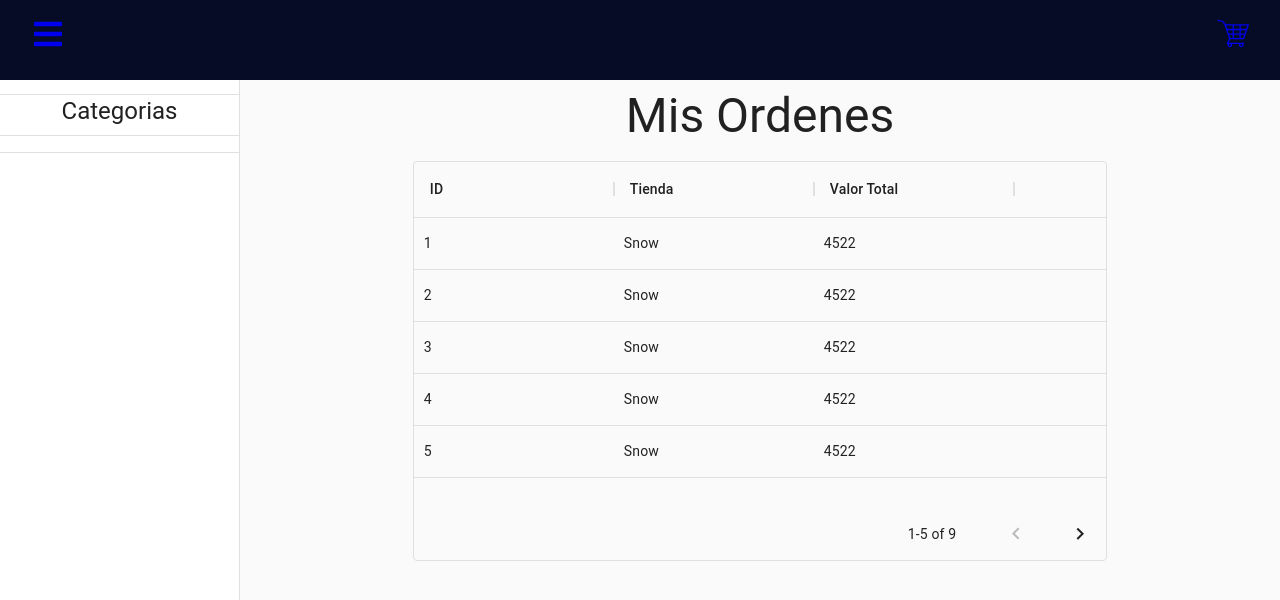
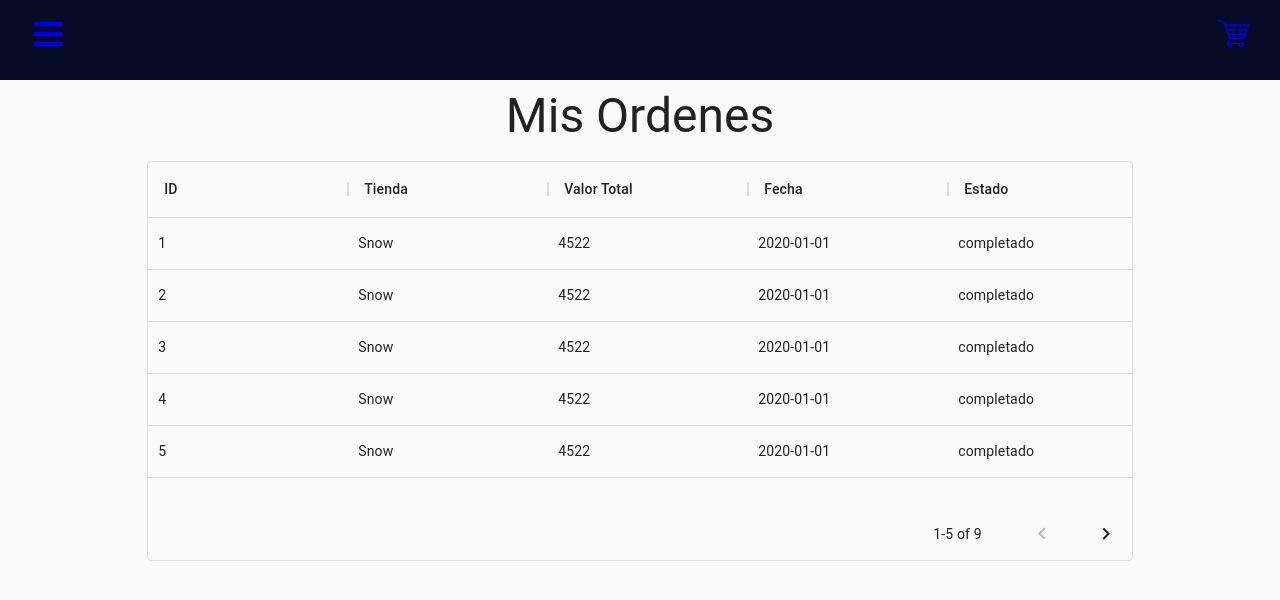
Before and after one commit to IETIM/Front-End, a React (Create React App) app: page /userOrders in a window 1280 px wide. Shown: the top 600 px of the page. Built offline with nearby package versions, Linux system fonts and the light colour scheme.

Commit message:
Modifying view

```diff
--- a/src/component/Order/UserOrders.js
+++ b/src/component/Order/UserOrders.js
@@ -27,18 +27,20 @@ const columns = [
   { field: 'id', headerName: 'ID', width: 200 },
   { field: 'tienda', headerName: 'Tienda', width: 200 },
   { field: 'valortotal', headerName: 'Valor Total', width: 200 },
+  { field: 'fecha', headerName: 'Fecha', width: 200 },
+  { field: 'estado', headerName: 'Estado', width: 200 }
 ];
 
 const rows = [
-  { id: 1, tienda: 'Snow', valortotal: 4522 },
-  { id: 2, tienda: 'Snow', valortotal: 4522 },
-  { id: 3, tienda: 'Snow', valortotal: 4522 },
-  { id: 4, tienda: 'Snow', valortotal: 4522 },
-  { id: 5, tienda: 'Snow', valortotal: 4522 },
-  { id: 6, tienda: 'Snow', valortotal: 4522 },
-  { id: 7, tienda: 'Snow', valortotal: 4522 },
-  { id: 8, tienda: 'Snow', valortotal: 4522 },
-  { id: 9, tienda: 'Snow', valortotal: 4522 },
+  { id: 1, tienda: 'Snow', valortotal: 4522,fecha:"2020-01-01",estado:"completado" },
+  { id: 2, tienda: 'Snow', valortotal: 4522,fecha:"2020-01-01",estado:"completado"  },
+  { id: 3, tienda: 'Snow', valortotal: 4522,fecha:"2020-01-01",estado:"completado"  },
+  { id: 4, tienda: 'Snow', valortotal: 4522,fecha:"2020-01-01",estado:"completado"  },
+  { id: 5, tienda: 'Snow', valortotal: 4522,fecha:"2020-01-01",estado:"completado"  },
+  { id: 6, tienda: 'Snow', valortotal: 4522,fecha:"2020-01-01",estado:"completado"  },
+  { id: 7, tienda: 'Snow', valortotal: 4522 ,fecha:"2020-01-01",estado:"completado" },
+  { id: 8, tienda: 'Snow', valortotal: 4522,fecha:"2020-01-01",estado:"completado"  },
+  { id: 9, tienda: 'Snow', valortotal: 4522,fecha:"2020-01-01",estado:"completado"  },
 ];
 
 
@@ -157,37 +159,7 @@ export class UserOrders extends React.Component {
 
         <div style={{ height: "7  0px" }}></div>
         <CssBaseline />
-        <nav className={classes.drawer} aria-label="mailbox folders">
-          {/* The implementation can be swapped with js to avoid SEO duplication of links. */}
-          <Hidden smUp implementation="css">
-            <Drawer
-              container={container}
-              variant="temporary"
-              //anchor={theme.direction === 'rtl' ? 'right' : 'left'}
-              open={this.state.mobileOpen}
-              onClose={handleDrawerToggle}
-              classes={{
-                paper: classes.drawerPaper,
-              }}
-              ModalProps={{
-                keepMounted: true, // Better open performance on mobile.
-              }}
-            >
-              {drawer}
-            </Drawer>
-          </Hidden>
-          <Hidden xsDown implementation="css">
-            <Drawer
-              classes={{
-                paper: classes.drawerPaper,
-              }}
-              variant="permanent"
-              open
-            >
-              {drawer}
-            </Drawer>
-          </Hidden>
-        </nav>
+
         <main className={classes.content}>
           <div className={classes.toolbar} />
           <center>
@@ -195,7 +167,7 @@ export class UserOrders extends React.Component {
               {"Mis Ordenes"}
             </Typography>
           </center>
-          <div style={{ height: 400, width: '70%',margin: "0 auto"}}>
+          <div style={{ height: 400, width: '80%',margin: "0 auto"}}>
               <DataGrid rows={rows} columns={columns} pageSize={5} />
 
             </div>
```
